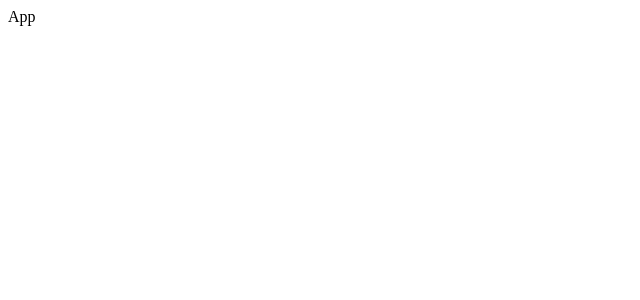
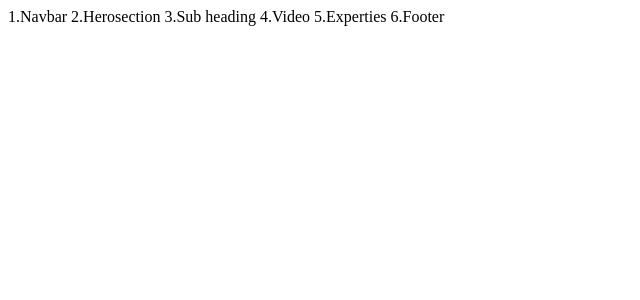
Before and after one commit to Ashwinumbarkar20/CAS-Frontend, a React (Vite) app in the folder CAS-FrontEnd/: page / in a window 1280 px wide. Shown: the top 300 px of the page, without its empty margins (0-640 px from the left). Built offline with nearby package versions, Linux system fonts and the light colour scheme.

Commit message:
Basic setup 1

```diff
--- a/CAS-FrontEnd/src/App.jsx
+++ b/CAS-FrontEnd/src/App.jsx
@@ -8,7 +8,12 @@ function App() {
 
   return (
     <>
-     App
+     1.Navbar
+     2.Herosection
+     3.Sub heading
+     4.Video
+     5.Experties
+     6.Footer
     </>
   )
 }
```
